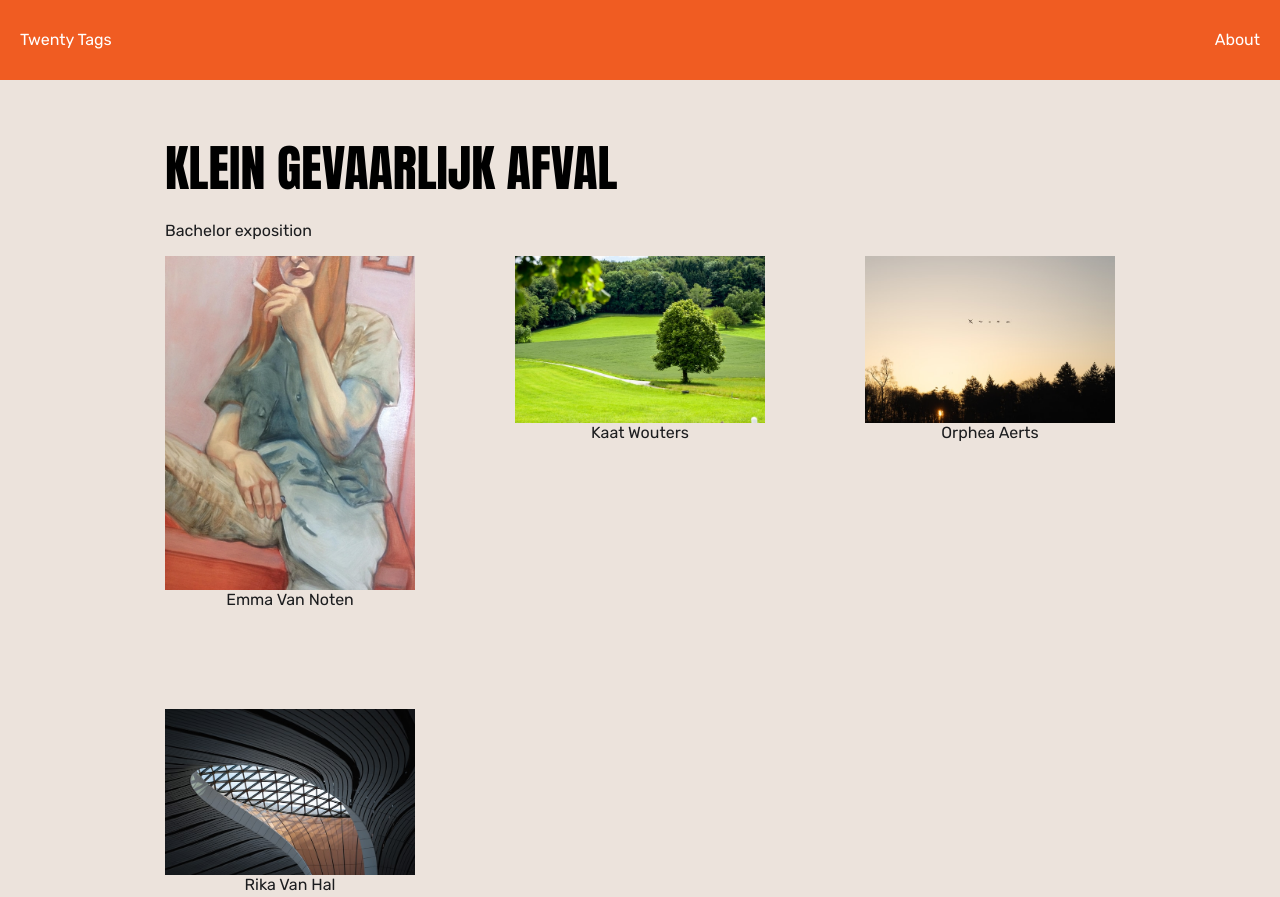
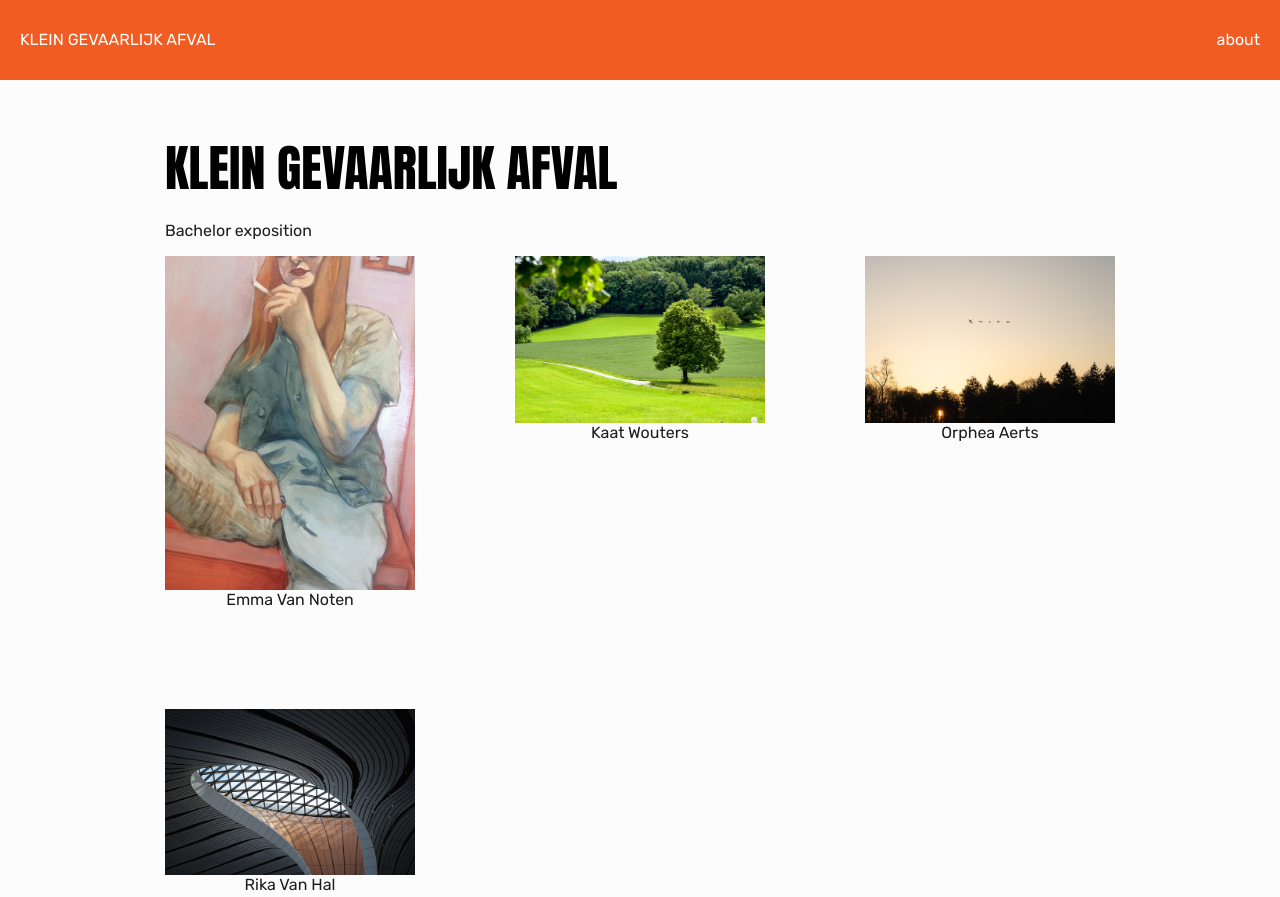
Before and after one commit to fdb/twenty-tags, an Eleventy site: page index.html in a window 1280 px wide. Shown: the top 897 px of the page. Built offline with nearby package versions, Linux system fonts and the light colour scheme; Eleventy itself is replaced by a stand-in of ours; files that its build step writes are made by us from their sources; a web font is replaced by a local one.

Commit message:
Header titel veranderd hopelijk

```diff
--- a/_includes/page.liquid
+++ b/_includes/page.liquid
@@ -14,8 +14,8 @@
   </head>
   <body>
     <header>
-      <div class="header-left"><a href="/">Twenty Tags</a></div>
-      <div class="header-right"><a href="/about">About</a></div>
+      <div class="header-left"><a href="/">KLEIN GEVAARLIJK AFVAL</a></div>
+      <div class="header-right"><a href="/about">about</a></div>
     </header>
     <main>
       {{ content }}
--- a/css/main.css
+++ b/css/main.css
@@ -10,7 +10,7 @@ body {
   margin: 0;
   font-family: "Rubik", sans-serif;
   color: rgb(28, 29, 31);
-  background-color: rgb(236, 227, 220);
+  background-color: rgb(252, 252, 252);
 }
 
 header {
```
